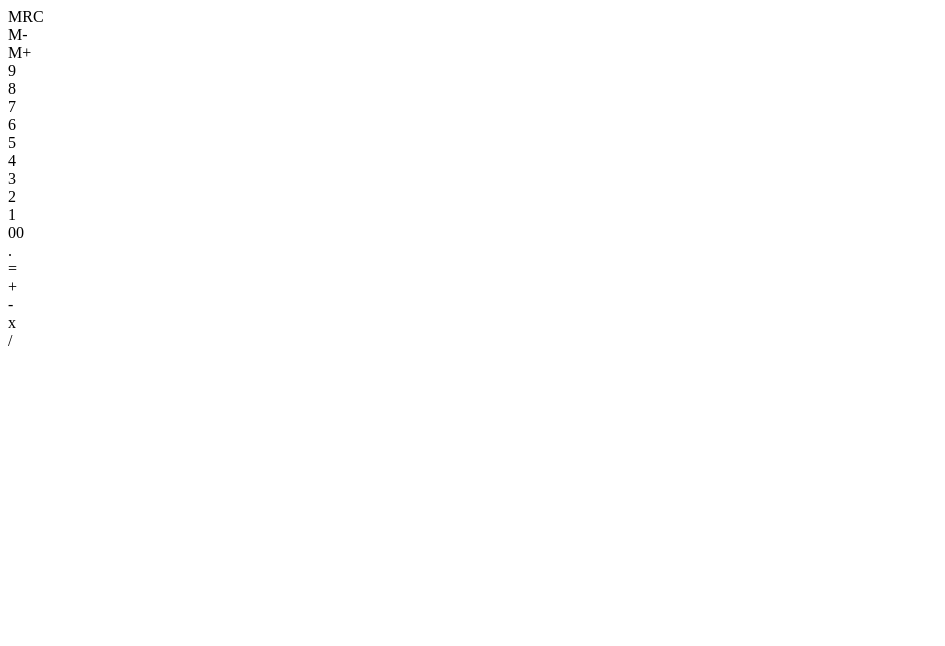
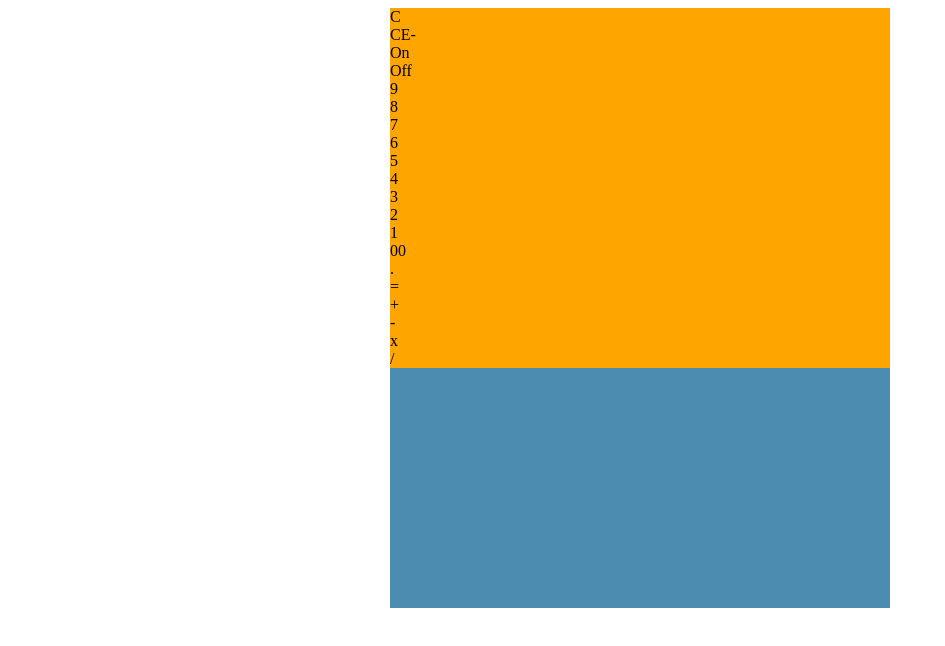
Before and after one commit to Dtdeep/odin-calculator, a plain HTML site: page index.html in a window 1280 px wide. Shown: the whole page, without its empty margins (0-945 px from the left). Drawn offline with Linux system fonts and the light colour scheme.

Commit message:
Add size of the whole calculator

```diff
--- a/index.html
+++ b/index.html
@@ -4,6 +4,7 @@
     <meta charset="UTF-8">
     <meta name="viewport" content="width=device-width, initial-scale=1.0">
     <script src="calculator.js" defer></script>
+    <link href="styles.css" rel="stylesheet">
     <title>Document</title>
 </head>
 <body>
@@ -12,10 +13,13 @@
             <div class="calculator-display"></div>
         </div>
         <div class="calculator-body">
+            <div class="taskManagers">
+                <div>C</div>
+                <div>CE-</div>
+                <div>On</div>
+                <div>Off</div>
+            </div>
             <div class="calculator-contents">
-                <div>MRC</div>
-                <div>M-</div>
-                <div>M+</div>
                 <div>9</div>
                 <div>8</div>
                 <div>7</div>
--- /dev/null
+++ b/styles.css
@@ -0,0 +1,20 @@
+body{
+    display: flex;
+    justify-content: center;
+}
+.calculator{
+    background-color: #4c8cb0;
+    display: flex;
+    flex-direction: column;
+    width: 500px;
+    height: 600px;
+}
+
+.calculator-body{
+    background-color: orange;
+
+}
+
+.calculator-display{
+    background-color: red;
+}
```
